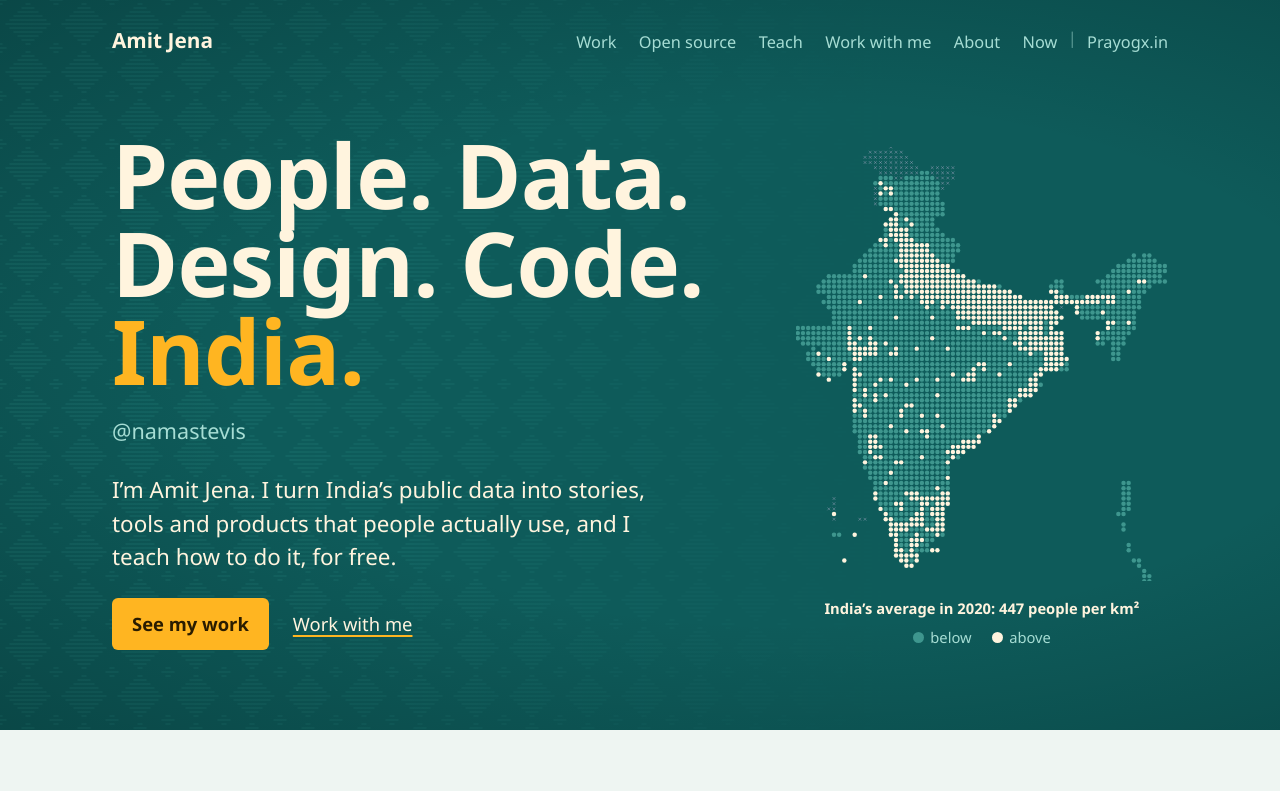
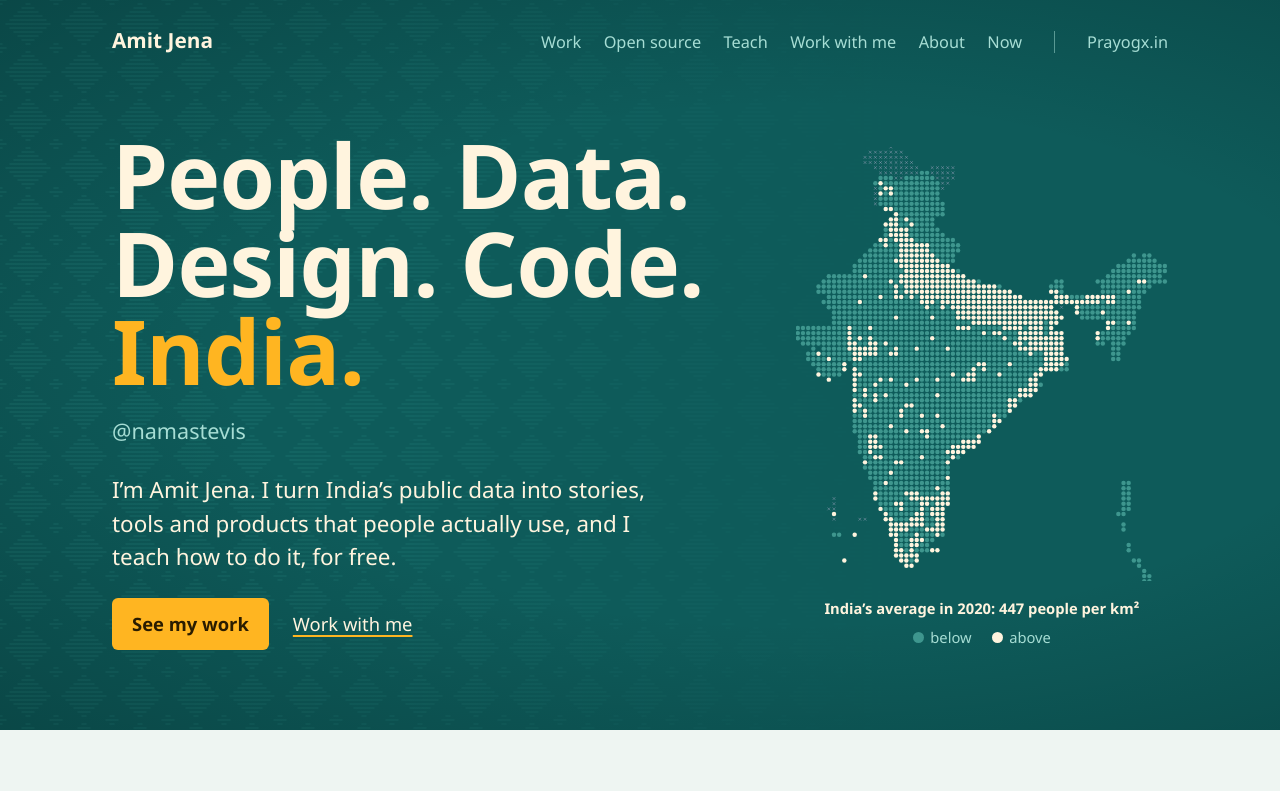
Before and after one commit to namastevis/namastevis.in, a plain HTML site: page index.html in a window 1280 px wide. Shown: the top 791 px of the page. Drawn offline with Linux system fonts and the light colour scheme; a web font is replaced by a local one.

Commit message:
Draw nav separator as a centered line instead of a text glyph
Co-Authored-By: Claude Sonnet 5 <noreply@anthropic.com>

```diff
--- a/index.html
+++ b/index.html
@@ -32,7 +32,7 @@
       <a href="/work-with-me.html">Work with me</a>
       <a href="/about.html">About</a>
       <a href="/now.html">Now</a>
-      <span class="nav-sep" aria-hidden="true">|</span> <a href="https://prayogx.in" target="_blank" rel="noopener">Prayogx.in</a>
+      <span class="nav-sep" aria-hidden="true"></span> <a href="https://prayogx.in" target="_blank" rel="noopener">Prayogx.in</a>
       </nav>
     </header>
     <section class="wrap hero">
--- a/styles.css
+++ b/styles.css
@@ -57,10 +57,10 @@ a:hover { text-decoration-thickness: 3px; }
 
 .site-head { display: flex; flex-wrap: wrap; align-items: baseline; justify-content: space-between; gap: .75rem 2rem; padding-block: 1.5rem 1rem; }
 .wordmark { font-variation-settings: "wdth" 115; font-weight: 700; font-size: 1.3rem; text-decoration: none; color: var(--cream); }
-.site-nav { display: flex; flex-wrap: wrap; gap: .25rem 1.4rem; font-size: 1.02rem; }
+.site-nav { display: flex; flex-wrap: wrap; align-items: center; gap: .25rem 1.4rem; font-size: 1.02rem; }
 .site-nav a { color: var(--cream-soft); text-decoration: none; padding-block: .25rem; }
 .site-nav a:hover, .site-nav a[aria-current="page"] { color: var(--cream); text-decoration: underline; text-decoration-color: var(--marigold); }
-.site-nav .nav-sep { color: var(--cream-soft); opacity: .5; margin-inline: -.75rem; }
+.site-nav .nav-sep { width: 1px; height: 1.3em; background: var(--cream-soft); opacity: .5; margin-inline: .6rem; }
 
 /* Hero */
 .hero { display: grid; grid-template-columns: minmax(0, 1fr); gap: 2rem; align-items: center; padding-block: clamp(1.5rem, 5vw, 3.5rem) clamp(2.5rem, 5vw, 4rem); }
```
Also changed, not shown: 404.html (+1 -1 lines), about.html (+1 -1 lines), now.html (+1 -1 lines), open-source.html (+1 -1 lines), teach.html (+1 -1 lines), work-with-me.html (+1 -1 lines), work.html (+1 -1 lines).
